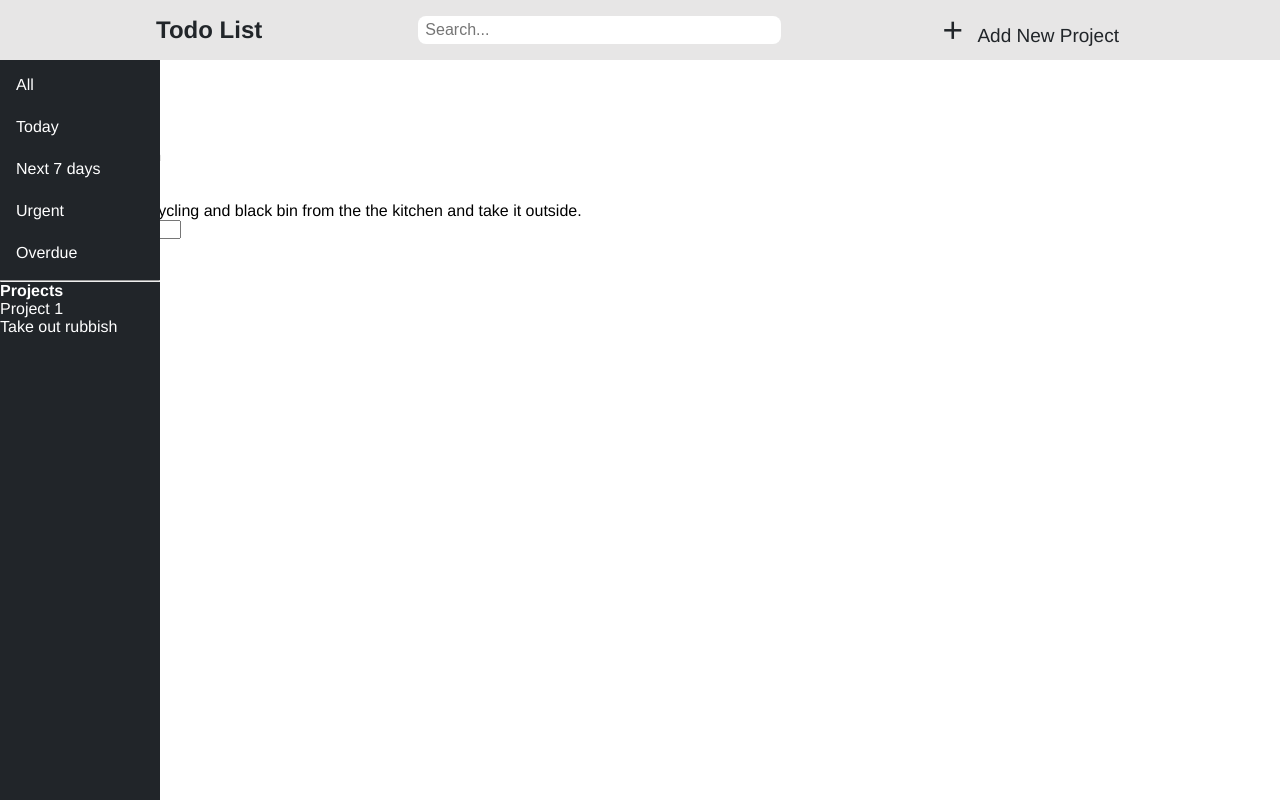
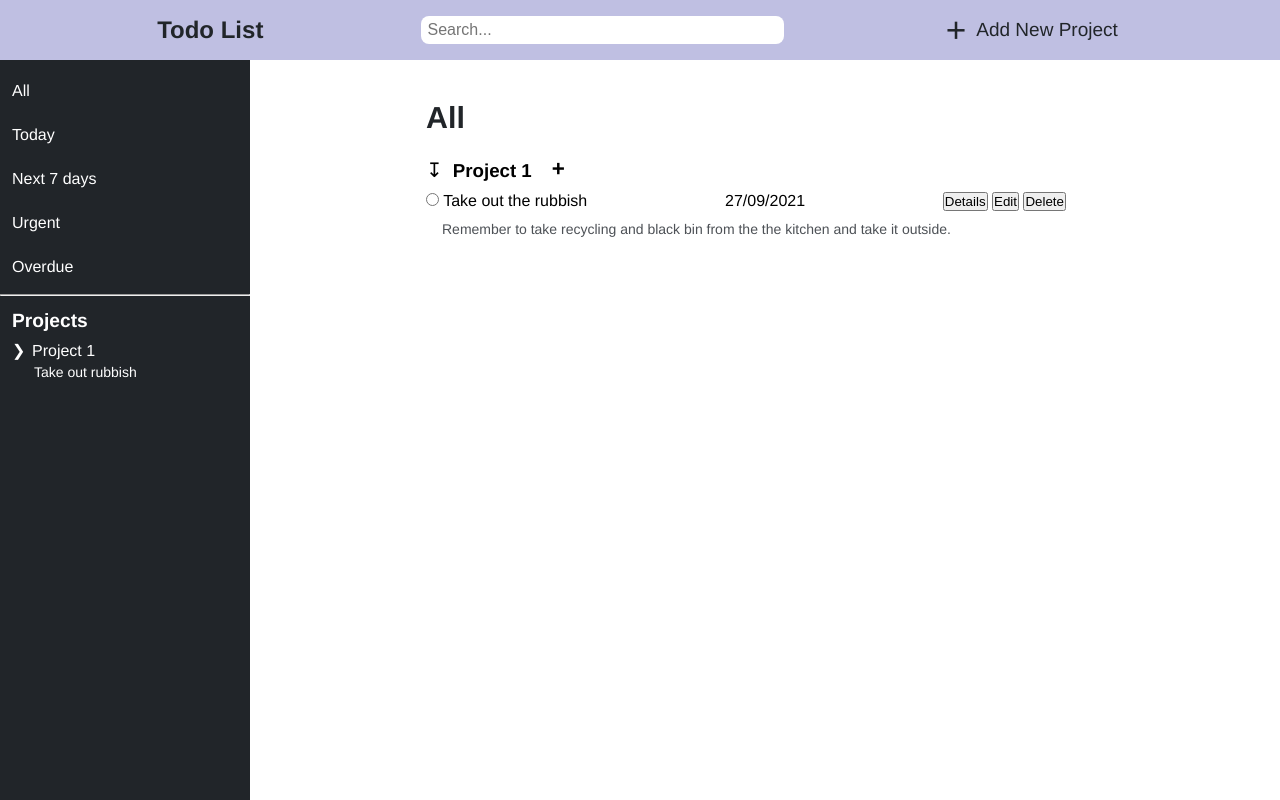
Before and after one commit to Dayo-Akinsola/Todo-List, a website built with webpack: page dist/index.html in a window 1280 px wide. Both pictures are taken after a click on the element "Project 1". Built offline with nearby package versions, Linux system fonts and the light colour scheme.

Commit message:
Added styling for project and task display

```diff
--- a/src/style.css
+++ b/src/style.css
@@ -16,7 +16,7 @@ body{
     padding-bottom: 10px;
     color: #212529;
     width: 100%;
-    background-color: rgba(156, 154, 154, 0.247);
+    background-color: #00008c40;
 }
 
 #page-heading{
@@ -31,7 +31,7 @@ body{
 }
 
 .add-project-container:hover {
-    background-color: rgb(240 237 237 / 22%);
+    background-color: #00008c40;
 
 }
 
@@ -40,7 +40,7 @@ body{
     font-size: 2.2em;
 }
 
-#add-project-button{
+.add-project-button{
     display: flex;
     flex-direction: row;
     align-items: center;
@@ -62,7 +62,7 @@ body{
 .sidebar{
     background-color: #212529;
     height: 100%;
-    width: 160px;
+    width: 250px;
     color: white;
     position: fixed;
     z-index: 1;
@@ -70,13 +70,223 @@ body{
 
 .display-categories{
     padding-top: 10px;
+    list-style-type: none;
 }
 
 .category-item{
-    padding: 6px 8px 18px 16px;
     cursor: pointer;
+    margin: 4px 0 10px 0;
+    padding: 8px 0 8px 12px;
 }
 
 .category-item:hover{
     background-color: darkgrey;
 }
+
+.projects{
+    padding-left: 12px;
+    margin-top: 14px;
+}
+
+#projects-subheading{
+    font-size: larger;
+}
+
+.add-project-screen{
+    display: none;
+    position: fixed;
+    z-index: 2;
+    width: 100%;
+    height: 100%;
+}
+
+#add-project-form{
+    color: black;
+    position: relative;
+    margin: 0 auto;
+    width: 500px;
+    top: 10.8rem;
+    border-style: ridge;
+    box-shadow: 10px 10px 10px rgba(156, 154, 154, 0.247);
+    animation-name: animatetop;
+    animation-duration: 0.6s;
+    animation-timing-function: ease-in-out;
+}
+
+#project-form-name{
+    width: 100.4%;
+    height: 32px;
+    font-size: 18px;
+    border-style: ridge;
+    outline: none;
+    border-top: none;
+    border-left: none;
+    border-right: none;
+    border-color: #00000030;
+}
+
+#form-buttons{
+    display: flex;
+    flex-direction: row;
+    justify-content: space-evenly;
+    margin-top: 20px;
+    margin-bottom: 8px;
+}
+
+.form-button{
+    padding: 6px 20px 8px 20px;
+    background-color: #96a2ad;
+    color: white;
+    border: none;
+    text-align: center;
+    font-size: 18px;
+    cursor: pointer;
+    border-radius: 6px;
+}
+
+#add-project-button{
+    padding-right: 32px
+}
+
+@-webkit-keyframes animatetop {
+    from {top:-300px; opacity:0}
+    to {top:180px; opacity:1}
+  }
+
+@keyframes animatetop {
+    from {top:-300px; opacity:0}
+    to {top:180px; opacity:1}
+}
+
+
+
+#todos-heading{
+    color: #212529;
+    font-size: 1.9rem;
+}
+
+.project-name{
+    margin-top: 25px;
+}
+
+.projects-list{
+    list-style-type: none;
+}
+
+.project-heading-container{
+    display: flex;
+    flex-direction: row;
+    align-items: flex-end;
+}
+
+.project-heading{
+    display: flex;
+    flex-direction: row;
+    align-items: baseline;
+    cursor: pointer;
+}
+
+
+.add-task-symbol{
+    font-size: 1.4rem;
+    font-weight: 700;
+    margin-left: 20px;
+    cursor: pointer;
+}
+
+.add-task-symbol:hover{
+    background-color: rgba(156, 154, 154, 0.247);
+}
+
+.todo-list-items{
+    display: flex;
+    flex-direction: column;
+}
+
+.fas{
+    font-size: 24px;
+}
+
+.summary-container{
+    display: flex;
+    flex-direction: row;
+    justify-content: space-between;
+    margin-top: 10px;
+    margin-bottom: 10px;
+}
+
+.todos-container{
+    margin-left: 426px;
+    margin-top: 40px;
+    width: 50%;
+}
+
+.todo-deatails{
+    position: relative;
+    bottom: 10px;
+}
+
+.todo-notes{
+    font-size: 14px;
+    margin-left: 16px;
+    color: #4d5156;
+}
+
+.details-container{
+    display: block;
+}
+
+.down-arrow{
+    color: black;
+    font-size: 20px;
+}
+
+.project-name{
+    padding-left: 10px;
+}
+
+.project{
+    list-style-type: none;
+    display: flex;
+    flex-direction: row;
+    align-items: baseline;
+    margin-top: 10px;
+}
+
+.sidebar-project-name::before{
+    list-style-type: none;
+    width: 1.25em;
+    line-height: 0;
+    content: '\276F';
+    color: white;
+    display: inline-block;
+    transition: transform .35s ease;
+    transform-origin: .5em 50%;
+}
+
+.sidebar-project-name{
+    cursor: pointer;
+}
+
+.sidebar-task-title{
+    color: white;
+    list-style-type: none;
+    font-size: 14px;
+    padding-left: 22px;
+    margin-top: 4px;
+}
+
+.sidebar-project-name:hover::before{
+    transform: rotate(90deg);
+}
+
+.sidebar-tasks-collapse.hidden{
+    display: none;
+}
+
+.sidebar-tasks-collapse.shown{
+    display: block;
+    transition: max-height 0.2s ease-out;
+    overflow: hidden;
+    color: white;
+}
```
